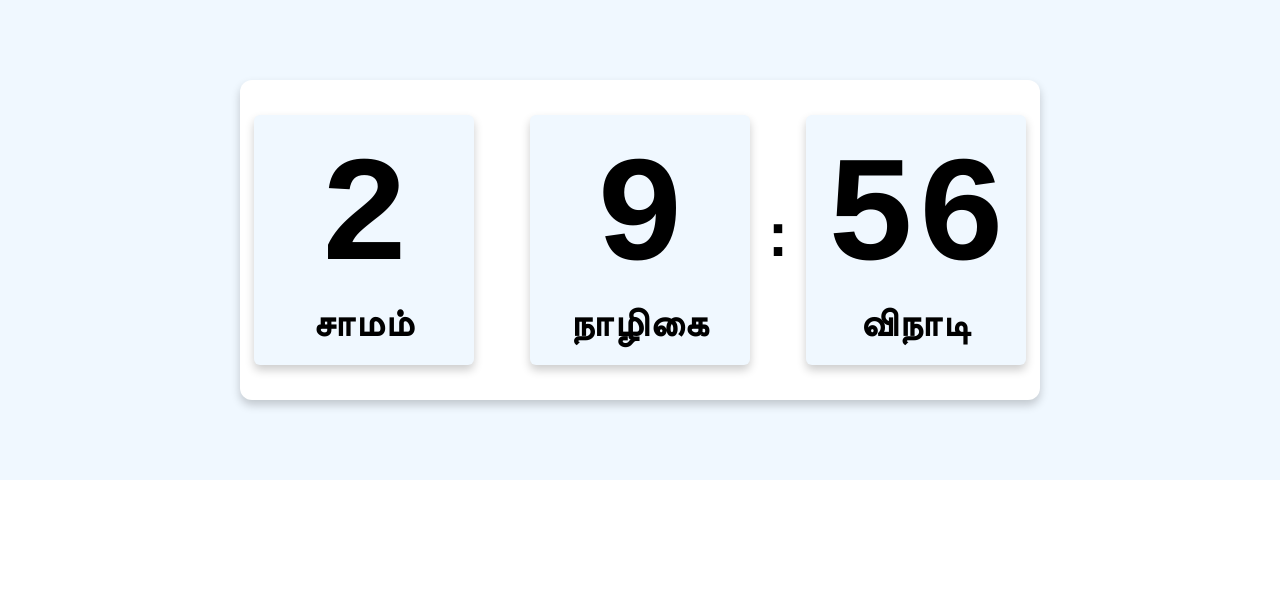
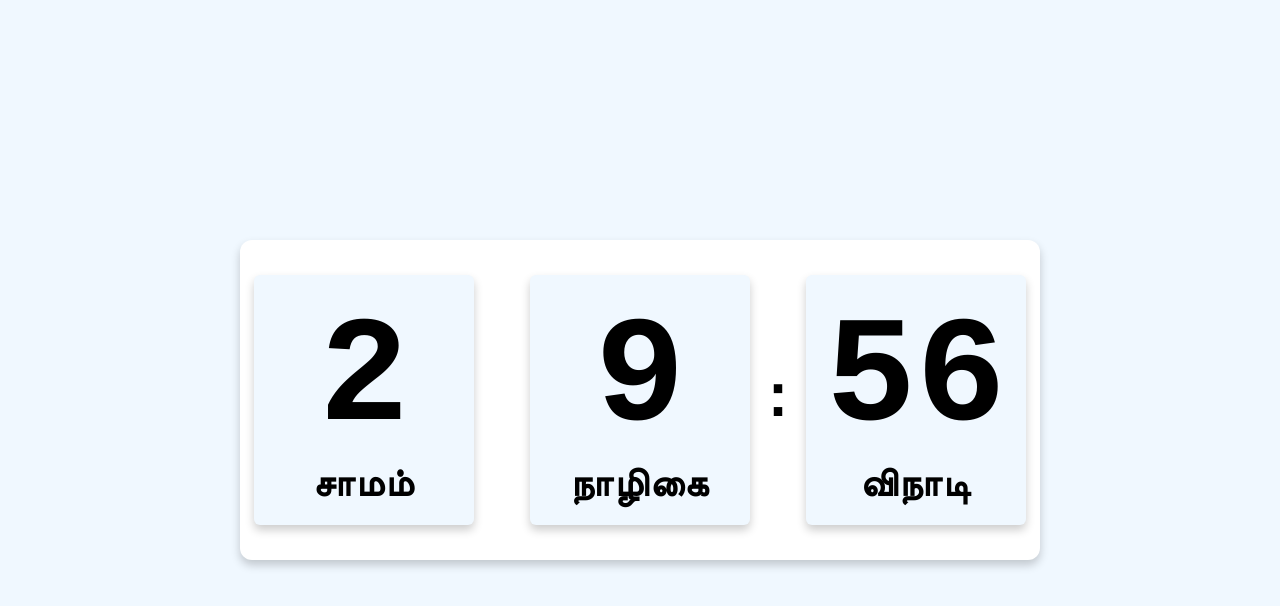
Before and after one commit to RK-CBE/TamilClock, a plain HTML site: page index.html in a window 1280 px wide. Drawn offline with Linux system fonts and the light colour scheme.

Commit message:
Update style.css

```diff
--- a/style.css
+++ b/style.css
@@ -6,7 +6,7 @@
   transition: all 0.4s ease;
 }
 section{
-  min-height: 60vh;
+  min-height: 100vh;
   width: 100%;
   display: flex;
   align-items: center;
```
